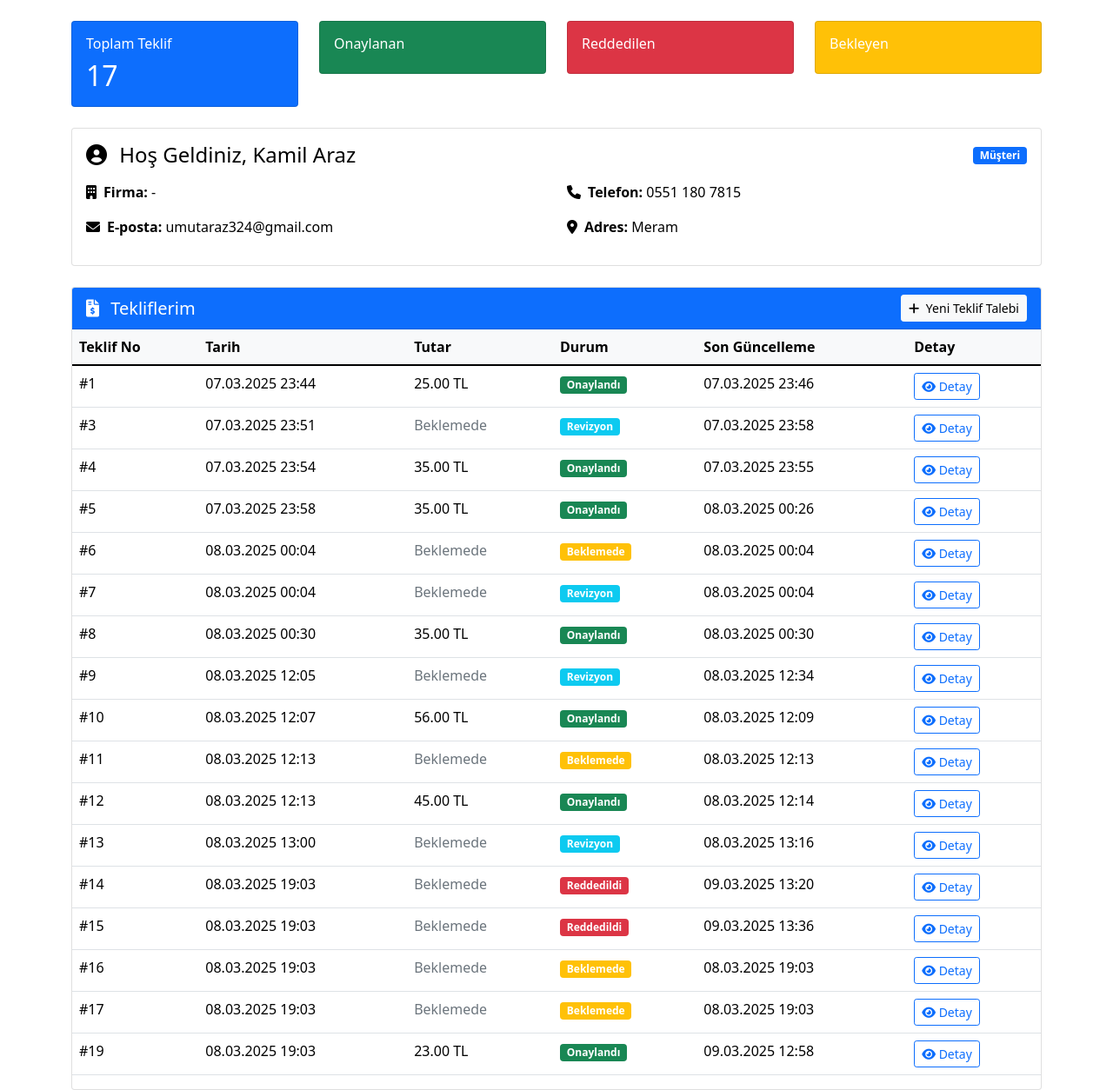
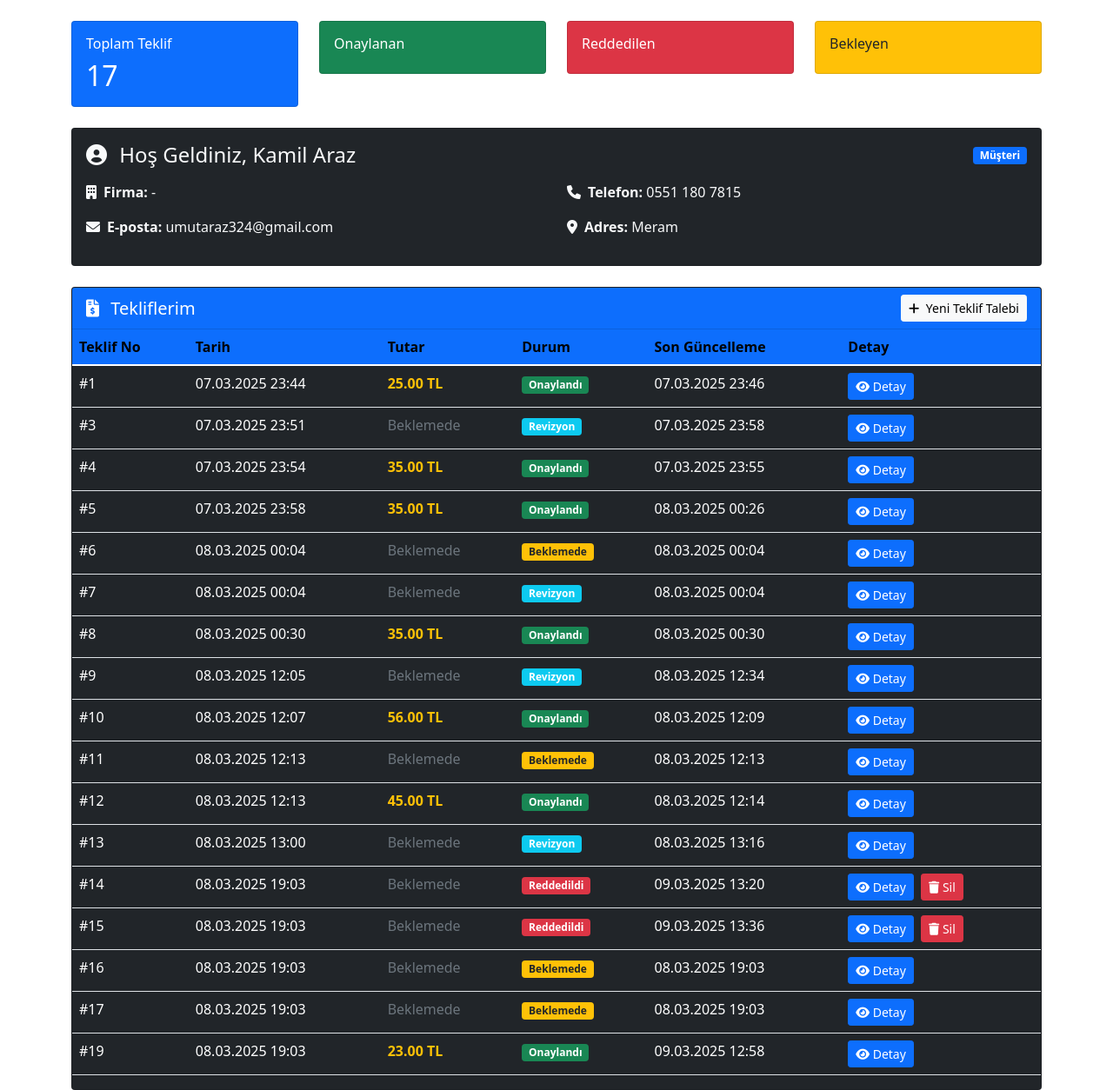
Before and after one commit to arazumut/offerManagement, a Django app: template templates/musteri/musteri_paneli.html in a window 1280 px wide. Shown: the part 77-1331 px from the top of the page at 87% size. Run offline with Django 5.2, Linux system fonts and the light colour scheme; the template is opened without the code that fills it: values that come from a table or form of the project are taken from there, others are empty; data comes from the database, SQL or seed files in the repository; both versions use the stored data as it was after the commit.

Commit message:
Teklif silme özelliği ve kullanıcı arayüzü iyileştirmeleri eklendi
- Reddedilen tekliflerin silinmesi için yeni bir view ve URL yapılandırması oluşturuldu
- Müşteri paneli HTML şablonunda teklif silme butonu ve modal eklendi
- Teklif silme işlemi için JavaScript fonksiyonları ve AJAX entegrasyonu yapıldı
- Kullanıcı arayüzünde karanlık tema için stil güncellemeleri gerçekleştirildi
- Teklif detay modalında görsel iyileştirmeler yapıldı

```diff
--- a/teklif_sistemi/urls.py
+++ b/teklif_sistemi/urls.py
@@ -11,6 +11,7 @@ from musteri.views import (
 )
 from django.contrib.auth.views import LoginView, LogoutView
 from django.views.generic import TemplateView
+from teklifler.views import teklif_sil
 
 router = DefaultRouter()
 router.register(r'teklifler', TeklifViewSet)
@@ -34,4 +35,5 @@ urlpatterns = [
     path('bildirimler/', bildirimler, name='bildirimler'),
     path('musteri-paneli/', musteri_paneli, name='musteri_paneli'),
     path('teklif-detay/<int:teklif_id>/', teklif_detay, name='teklif_detay'),
+    path('teklif-sil/<int:teklif_id>/', teklif_sil, name='teklif_sil'),
 ]
--- a/templates/musteri/musteri_paneli.html
+++ b/templates/musteri/musteri_paneli.html
@@ -29,7 +29,7 @@
             </div>
         </div>
         <div class="col-md-3">
-            <div class="card bg-warning text-white">
+            <div class="card bg-warning text-dark">
                 <div class="card-body">
                     <h6 class="card-title">Bekleyen</h6>
                     <h2 class="mb-0">{{ teklifler.bekleyen }}</h2>
@@ -42,7 +42,7 @@
 
     <div class="row mb-4">
         <div class="col-12">
-            <div class="card">
+            <div class="card bg-dark text-light">
                 <div class="card-body">
                     <div class="d-flex justify-content-between align-items-center mb-3">
                         <h4 class="card-title mb-0">
@@ -69,7 +69,7 @@
 
     <div class="row">
         <div class="col-12">
-            <div class="card">
+            <div class="card bg-dark text-light">
                 <div class="card-header bg-primary text-white d-flex justify-content-between align-items-center">
                     <h5 class="card-title mb-0">
                         <i class="fas fa-file-invoice-dollar me-2"></i>
@@ -83,7 +83,7 @@
                 <div class="card-body p-0">
                     <div class="table-responsive">
                         <table class="table table-hover mb-0">
-                            <thead class="table-light">
+                            <thead class="bg-primary text-white">
                                 <tr>
                                     <th>Teklif No</th>
                                     <th>Tarih</th>
@@ -93,40 +93,47 @@
                                     <th>Detay</th>
                                 </tr>
                             </thead>
-                            <tbody>
+                            <tbody class="bg-dark text-white">
                                 {% for teklif in teklifler.all %}
-                                <tr>
-                                    <td>#{{ teklif.id }}</td>
-                                    <td>{{ teklif.created_at|date:"d.m.Y H:i" }}</td>
+                                <tr class="border-bottom border-secondary">
+                                    <td class="text-white">#{{ teklif.id }}</td>
+                                    <td class="text-white">{{ teklif.created_at|date:"d.m.Y H:i" }}</td>
                                     <td>
                                         {% if teklif.toplam_tutar > 0 %}
-                                            {{ teklif.toplam_tutar }} TL
+                                            <span class="text-warning fw-bold">{{ teklif.toplam_tutar }} TL</span>
                                         {% else %}
                                             <span class="text-muted">Beklemede</span>
                                         {% endif %}
                                     </td>
                                     <td>
-                                        <span class="badge {% if teklif.durum == 'BEKLEMEDE' %}bg-warning
+                                        <span class="badge {% if teklif.durum == 'BEKLEMEDE' %}bg-warning text-dark
                                               {% elif teklif.durum == 'ONAYLANDI' %}bg-success
                                               {% elif teklif.durum == 'REDDEDILDI' %}bg-danger
                                               {% else %}bg-info{% endif %}">
                                             {{ teklif.get_durum_display }}
                                         </span>
                                     </td>
-                                    <td>{{ teklif.updated_at|date:"d.m.Y H:i" }}</td>
+                                    <td class="text-white">{{ teklif.updated_at|date:"d.m.Y H:i" }}</td>
                                     <td>
                                         <button type="button"
-                                                class="btn btn-sm btn-outline-primary"
+                                                class="btn btn-sm btn-primary"
                                                 onclick="teklifDetayGoster('{{ teklif.id }}')">
                                             <i class="fas fa-eye"></i> Detay
                                         </button>
+                                        {% if teklif.durum == 'REDDEDILDI' %}
+                                        <button type="button"
+                                                class="btn btn-sm btn-danger ms-1"
+                                                onclick="teklifSil('{{ teklif.id }}')">
+                                            <i class="fas fa-trash"></i> Sil
+                                        </button>
+                                        {% endif %}
                                     </td>
                                 </tr>
                                 {% empty %}
                                 <tr>
                                     <td colspan="6" class="text-center py-4">
-                                        <i class="fas fa-inbox fa-2x mb-3 text-muted"></i>
-                                        <p class="mb-0">Henüz teklif bulunmuyor.</p>
+                                        <i class="fas fa-inbox fa-2x mb-3 text-warning"></i>
+                                        <p class="mb-0 text-white">Henüz teklif bulunmuyor.</p>
                                         <a href="{% url 'musteri_talep_formu' %}" class="btn btn-primary mt-3">
                                             <i class="fas fa-plus me-1"></i> Yeni Teklif Talebi Oluştur
                                         </a>
@@ -145,13 +152,35 @@
 <!-- Teklif Detay Modal -->
 <div class="modal fade" id="teklifDetayModal" tabindex="-1">
     <div class="modal-dialog">
-        <div class="modal-content">
-            <div class="modal-header">
+        <div class="modal-content bg-dark text-white border border-primary">
+            <div class="modal-header bg-primary text-white">
                 <h5 class="modal-title">Teklif Detayı</h5>
-                <button type="button" class="btn-close" data-bs-dismiss="modal"></button>
+                <button type="button" class="btn-close btn-close-white" data-bs-dismiss="modal"></button>
             </div>
             <div class="modal-body" id="teklifDetayIcerik">
 
+            </div>
+        </div>
+    </div>
+</div>
+
+<!-- Teklif Silme Onay Modal -->
+<div class="modal fade" id="teklifSilModal" tabindex="-1">
+    <div class="modal-dialog">
+        <div class="modal-content bg-dark text-white border border-danger">
+            <div class="modal-header bg-danger text-white">
+                <h5 class="modal-title">Teklifi Sil</h5>
+                <button type="button" class="btn-close btn-close-white" data-bs-dismiss="modal"></button>
+            </div>
+            <div class="modal-body">
+                <p>Bu teklifi kalıcı olarak silmek istediğinize emin misiniz?</p>
+                <p class="text-warning"><strong>Dikkat:</strong> Bu işlem geri alınamaz!</p>
+            </div>
+            <div class="modal-footer border-secondary">
+                <button type="button" class="btn btn-secondary" data-bs-dismiss="modal">İptal</button>
+                <button type="button" class="btn btn-danger" id="teklifSilOnayBtn">
+                    <i class="fas fa-trash me-2"></i>Evet, Sil
+                </button>
             </div>
         </div>
     </div>
@@ -162,6 +191,8 @@
 <script>
 document.addEventListener('DOMContentLoaded', function() {
     const teklifDetayModal = new bootstrap.Modal(document.getElementById('teklifDetayModal'));
+    const teklifSilModal = new bootstrap.Modal(document.getElementById('teklifSilModal'));
+    let silinecekTeklifId = null;
 
     window.teklifDetayGoster = async function(teklifId) {
         try {
@@ -171,28 +202,32 @@ document.addEventListener('DOMContentLoaded', function() {
             if (response.ok) {
                 const detayHTML = `
                     <div class="mb-4">
-                        <h6 class="fw-bold">Teklif Durumu</h6>
+                        <h6 class="fw-bold text-info">Teklif Durumu</h6>
                         <span class="badge ${getDurumClass(data.durum)}">${data.durum}</span>
                     </div>
 
                     <div class="mb-4">
-                        <h6 class="fw-bold">Teklif Bilgileri</h6>
-                        <p><strong>Oluşturulma:</strong> ${data.created_at}</p>
-                        <p><strong>Son Güncelleme:</strong> ${data.updated_at}</p>
-                        <p><strong>Tutar:</strong> ${data.toplam_tutar} TL</p>
+                        <h6 class="fw-bold text-info">Teklif Bilgileri</h6>
+                        <div class="ps-2 border-start border-info">
+                            <p><strong class="text-light">Oluşturulma:</strong> <span class="text-light">${data.created_at}</span></p>
+                            <p><strong class="text-light">Son Güncelleme:</strong> <span class="text-light">${data.updated_at}</span></p>
+                            <p><strong class="text-light">Tutar:</strong> <span class="text-info">${data.toplam_tutar} TL</span></p>
+                        </div>
                     </div>
 
                     <div class="mb-4">
-                        <h6 class="fw-bold">Notlar</h6>
-                        <p>${data.notlar || 'Not bulunmuyor'}</p>
+                        <h6 class="fw-bold text-info">Notlar</h6>
+                        <div class="ps-2 border-start border-info">
+                            <p class="text-light">${data.notlar || 'Not bulunmuyor'}</p>
+                        </div>
                     </div>
 
                     ${data.bildirimler.length > 0 ? `
                         <div class="mb-4">
-                            <h6 class="fw-bold">Bildirimler</h6>
+                            <h6 class="fw-bold text-info">Bildirimler</h6>
                             <div class="list-group">
                                 ${data.bildirimler.map(bildirim => `
-                                    <div class="list-group-item">
+                                    <div class="list-group-item bg-dark text-light border-secondary mb-2">
                                         <div class="d-flex justify-content-between">
                                             <small class="text-muted">${bildirim.tarih}</small>
                                             <span class="badge ${getBildirimClass(bildirim.tip)}">${bildirim.tip}</span>
@@ -216,12 +251,55 @@ document.addEventListener('DOMContentLoaded', function() {
         }
     }
 
+    window.teklifSil = function(teklifId) {
+        silinecekTeklifId = teklifId;
+        teklifSilModal.show();
+    }
+
+    document.getElementById('teklifSilOnayBtn').addEventListener('click', async function() {
+        if (!silinecekTeklifId) return;
+
+        try {
+            const response = await fetch(`/teklif-sil/${silinecekTeklifId}/`, {
+                method: 'POST',
+                headers: {
+                    'Content-Type': 'application/json',
+                    'X-CSRFToken': getCsrfToken()
+                }
+            });
+
+            const data = await response.json();
+
+            if (response.ok) {
+                teklifSilModal.hide();
+                // Başarılı silme işlemi sonrası sayfayı yenile
+                window.location.reload();
+            } else {
+                throw new Error(data.error || 'Teklif silinemedi');
+            }
+        } catch (error) {
+            console.error('Error:', error);
+            alert('Teklif silinirken bir hata oluştu');
+        }
+    });
+
+    function getCsrfToken() {
+        const cookies = document.cookie.split(';');
+        for (let cookie of cookies) {
+            const [name, value] = cookie.trim().split('=');
+            if (name === 'csrftoken') {
+                return value;
+            }
+        }
+        return '';
+    }
+
     function getDurumClass(durum) {
         switch(durum) {
             case 'ONAYLANDI': return 'bg-success';
             case 'REDDEDILDI': return 'bg-danger';
             case 'REVIZYON': return 'bg-info';
-            default: return 'bg-warning';
+            default: return 'bg-warning text-dark';
         }
     }
 
```
Also changed, not shown: teklifler/admin.py (+5 -2 lines), teklifler/serializers.py (+42 -2 lines), teklifler/views.py (+25 -1 lines), db.sqlite3, 1 other file.
